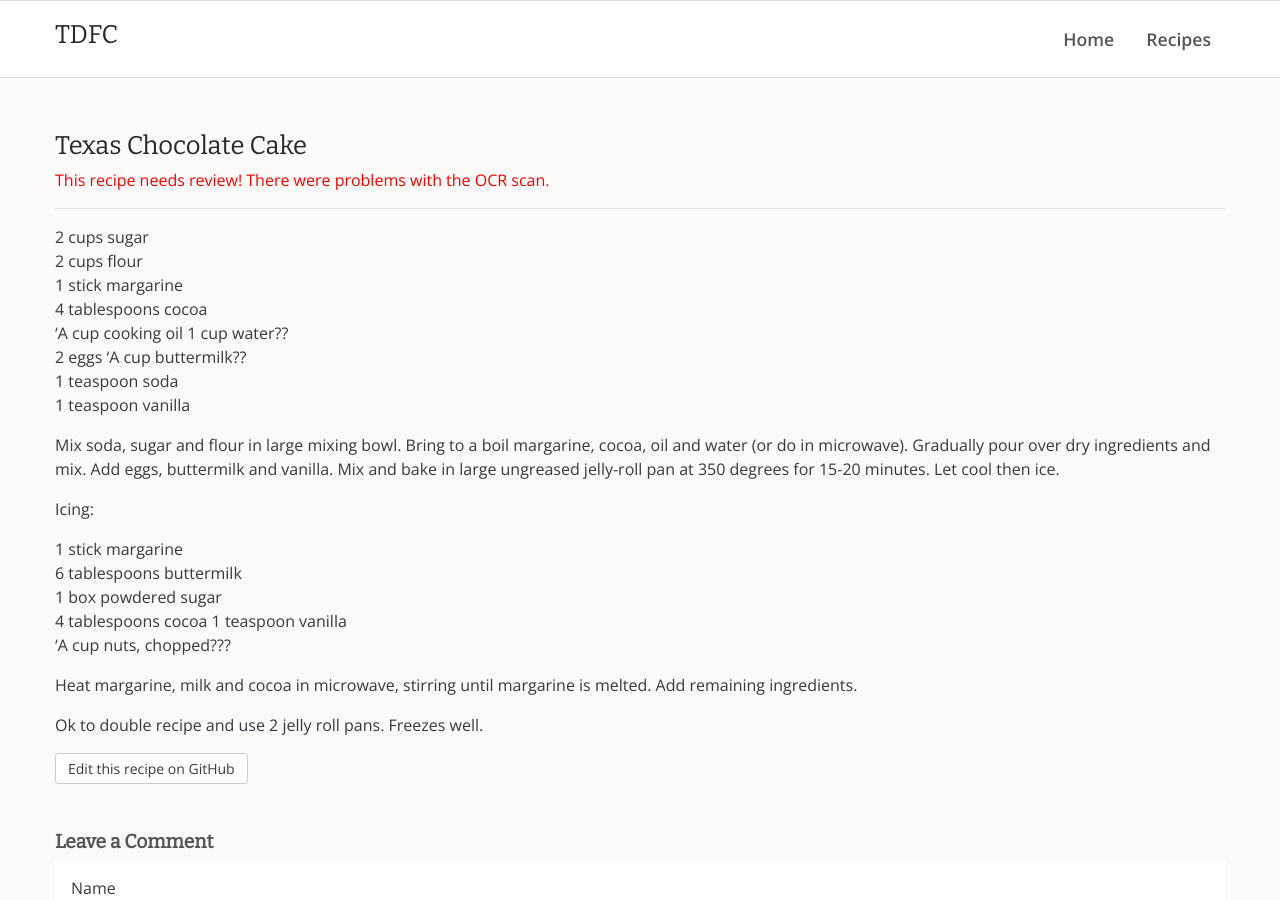
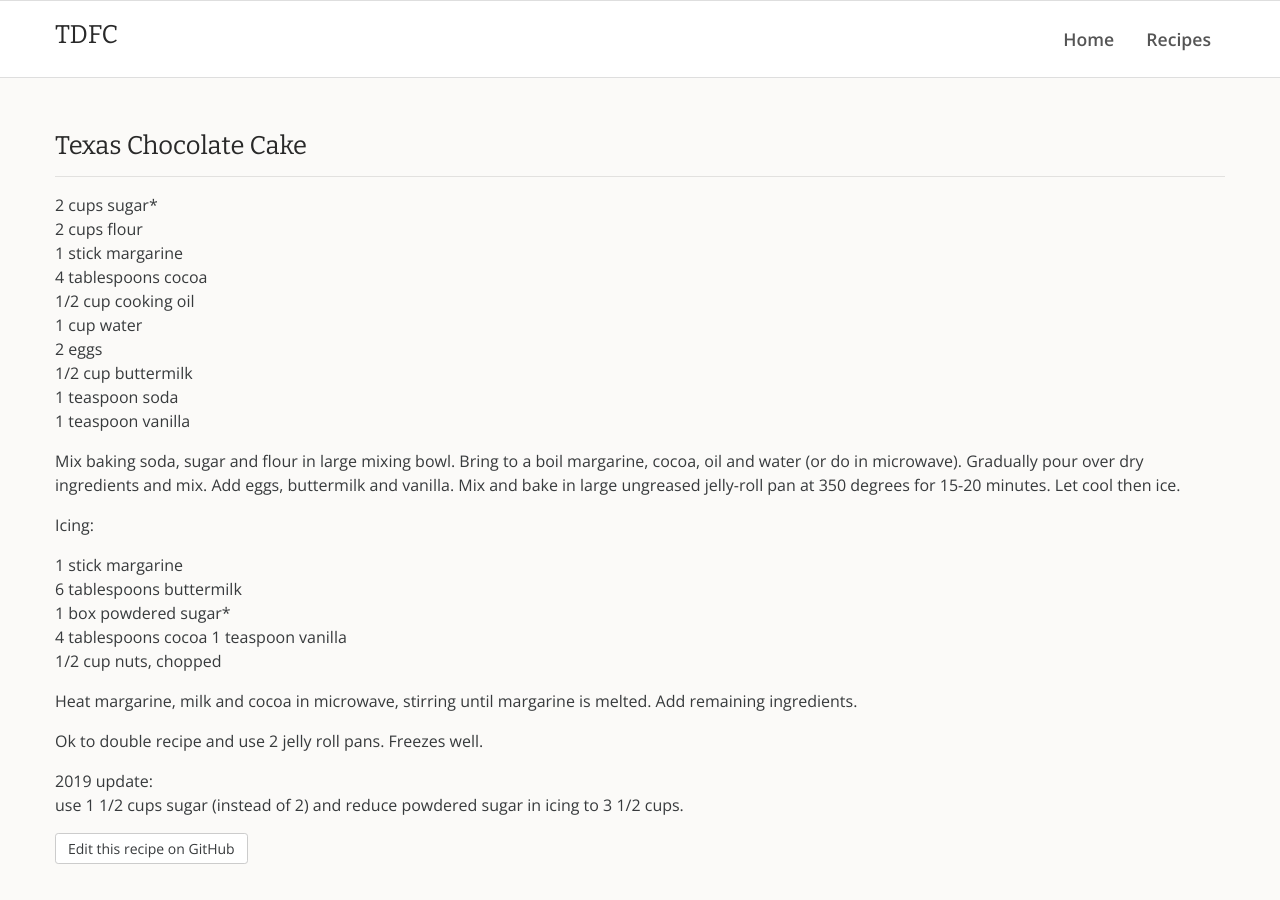
Before and after one commit to rdyar/tdfc, a Jekyll site: the page built from _desserts/texas-chocolate-cake.md, in a window 1280 px wide and 900 px high. Built offline with Jekyll 4.4.1, drawn with Linux system fonts in a browser that asks for light colours.

Commit message:
Update texas-chocolate-cake.md

```diff
--- a/_desserts/texas-chocolate-cake.md
+++ b/_desserts/texas-chocolate-cake.md
@@ -1,17 +1,18 @@
 ---
-s: r
 ---
 
-2 cups sugar
+2 cups sugar*
 2 cups flour
 1 stick margarine
 4 tablespoons cocoa
-'A cup cooking oil 1 cup water??
-2 eggs 'A cup buttermilk??
+1/2 cup cooking oil
+1 cup water
+2 eggs
+1/2 cup buttermilk
 1 teaspoon soda
 1 teaspoon vanilla
 
-Mix soda, sugar and flour in large mixing bowl. Bring to a boil margarine, cocoa, oil and water (or
+Mix baking soda, sugar and flour in large mixing bowl. Bring to a boil margarine, cocoa, oil and water (or
 do in microwave). Gradually pour over dry ingredients and mix. Add eggs, buttermilk and vanilla.
 Mix and bake in large ungreased jelly-roll pan at 350 degrees for 15-20 minutes. Let cool then ice.
 
@@ -19,12 +20,16 @@ Icing:
 
 1 stick margarine
 6 tablespoons buttermilk
-1 box powdered sugar
+1 box powdered sugar*
 4 tablespoons cocoa
 1 teaspoon vanilla
-'A cup nuts, chopped???
+1/2 cup nuts, chopped
 
 Heat margarine, milk and cocoa in microwave, stirring until margarine is melted. Add remaining
 ingredients.
 
 Ok to double recipe and use 2 jelly roll pans. Freezes well.
+
+
+2019 update:
+use 1 1/2 cups sugar (instead of 2) and reduce powdered sugar in icing to 3 1/2 cups.
```
